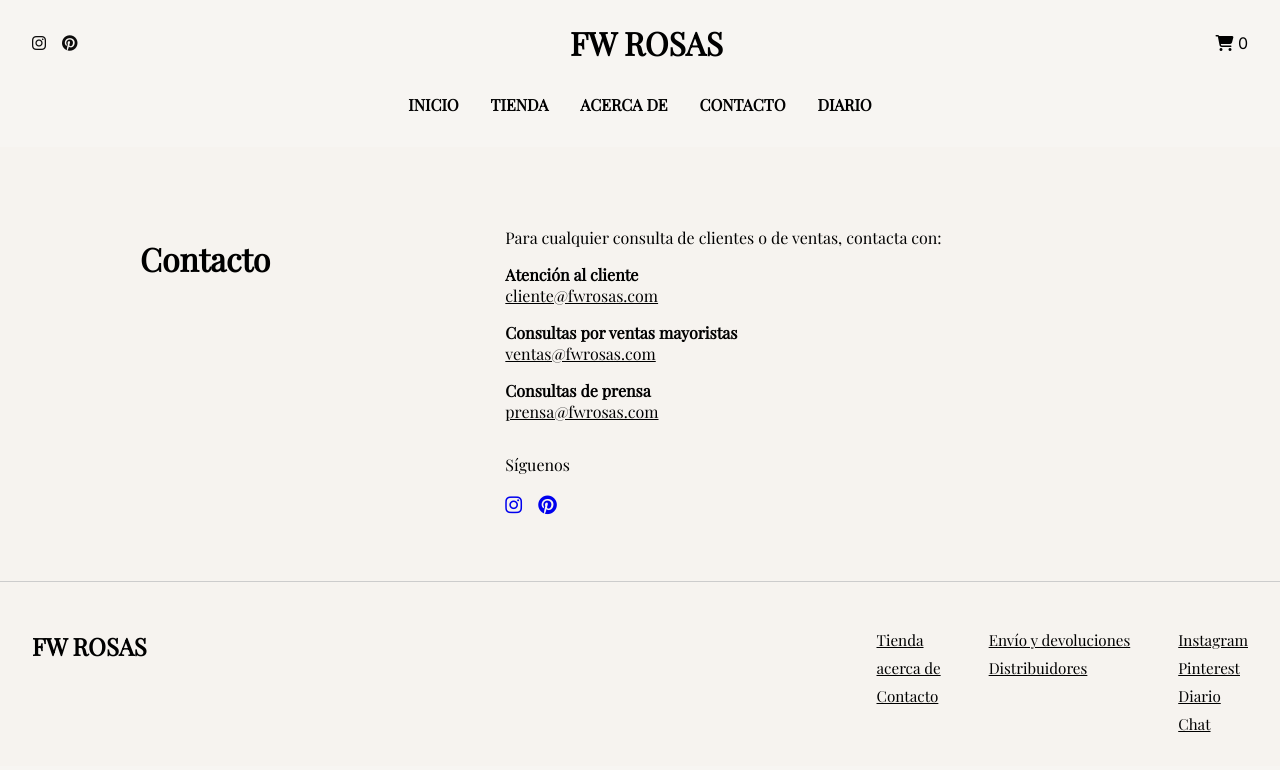
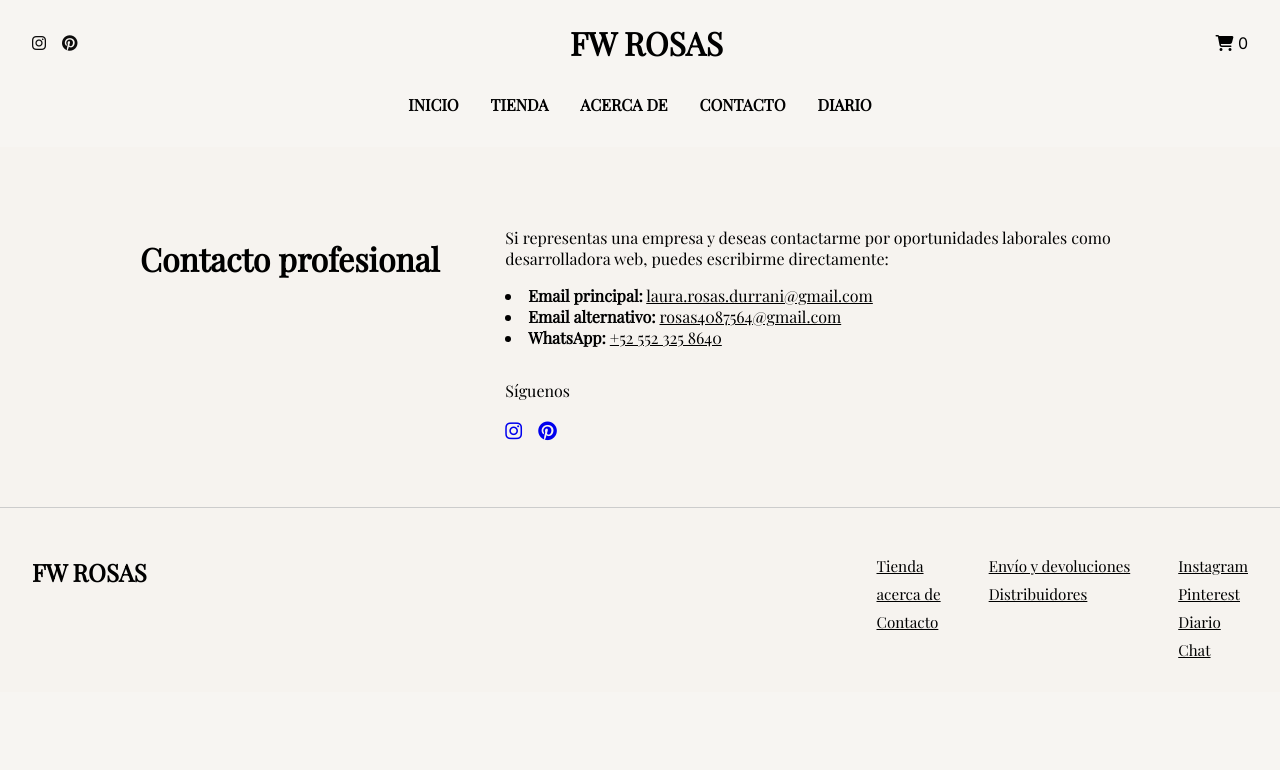
Before and after one commit to laurarosas45/FWROSAS, a website: page public/FWROSAS.html in a window 1280 px wide. Both pictures are taken after a click on the link "CONTACTO". Drawn offline with nearby package versions, Linux system fonts and the light colour scheme.

```diff
--- a/public/FWROSAS.html
+++ b/public/FWROSAS.html
@@ -666,6 +666,7 @@
   </div>
 
   <div class="acerca-portafolio">
+
     <p>
       Soy desarrolladora web con enfoque en frontend y backend , apasionada por crear experiencias digitales funcionales, creativas y con propósito.
       En mi portafolio encontrarás proyectos que combinan diseño visual, interactividad, autenticidad y herramientas modernas como Vue.js, Node.js y APIs externas.
@@ -686,26 +687,18 @@
 
     <!-- Título -->
     <div class="contacto-titulo">
-      <h2>Contacto</h2>
+      <h2>Contacto profesional </h2>
     </div>
 
     <!-- Contenido de contacto -->
     <div class="contacto-contenido">
-      <p>Para cualquier consulta de clientes o de ventas, contacta con:</p>
-
-      <p><strong>Atención al cliente</strong><br>
-        <a href="mailto:cliente@fwrosas.com" class="contacto-link">cliente@fwrosas.com</a>
+      <p>Si representas una empresa y deseas contactarme por oportunidades laborales como desarrolladora web, puedes escribirme directamente:
       </p>
 
-      <p><strong>Consultas por ventas mayoristas</strong><br>
-        <a href="mailto:ventas@fwrosas.com" class="contacto-link">ventas@fwrosas.com</a>
-      </p>
-
-      <p><strong>Consultas de prensa</strong><br>
-        <a href="mailto:prensa@fwrosas.com" class="contacto-link">prensa@fwrosas.com</a>
-      </p>
-
-      <p class="siguenos">Síguenos</p>
+      <li><strong>Email principal:</strong> <a href="mailto:laura.rosas.durrani@gmail.com" class="contacto-link">laura.rosas.durrani@gmail.com</a></li>
+      <li><strong>Email alternativo:</strong> <a href="mailto:rosas4087564@gmail.com" class="contacto-link">rosas4087564@gmail.com</a></li>
+      <li><strong>WhatsApp:</strong> <a href="https://wa.me/525523258640" class="contacto-link" target="_blank">+52 552 325 8640</a></li>
+    </ul>      <p class="siguenos">Síguenos</p>
       <div class="contacto-redes">
         <a href="https://www.instagram.com/" target="_blank"><i class="fa-brands fa-instagram"></i></a>
         <a href="https://www.pinterest.com/" target="_blank"><i class="fa-brands fa-pinterest"></i></a>
```
